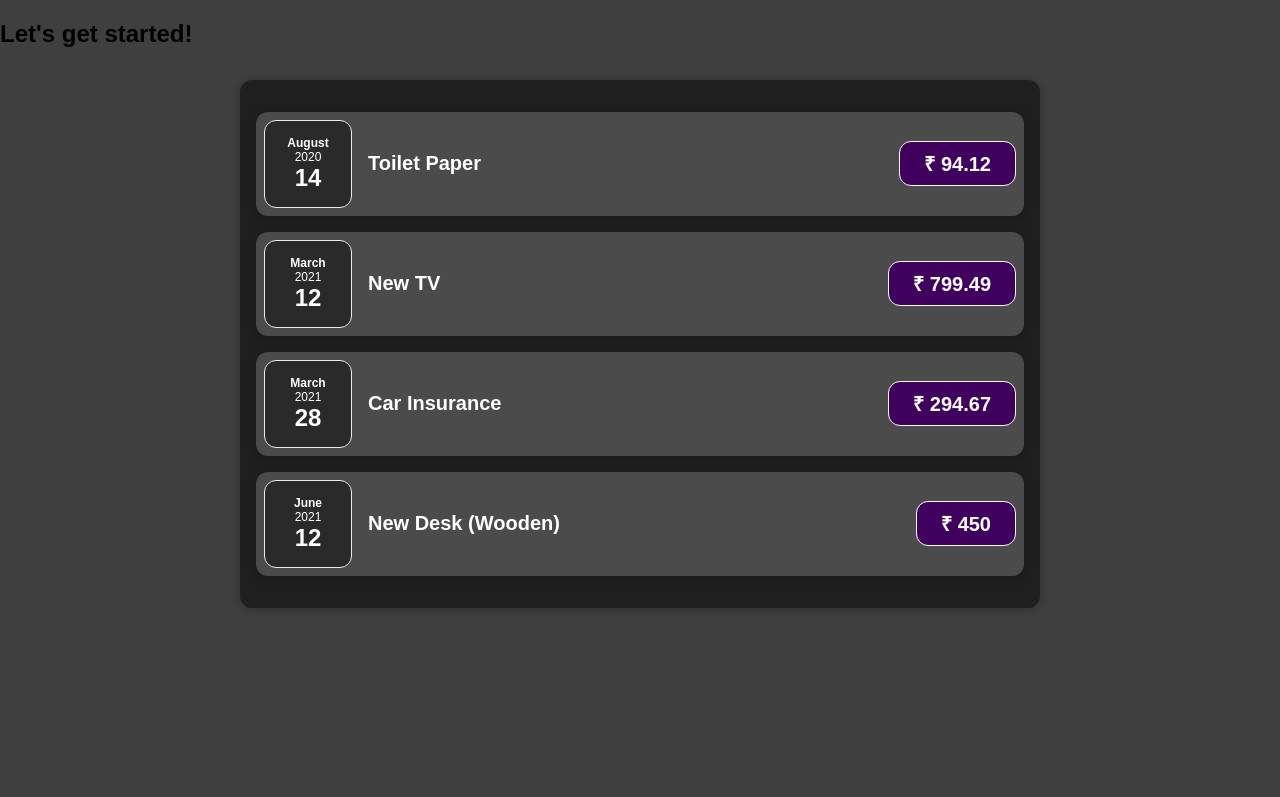
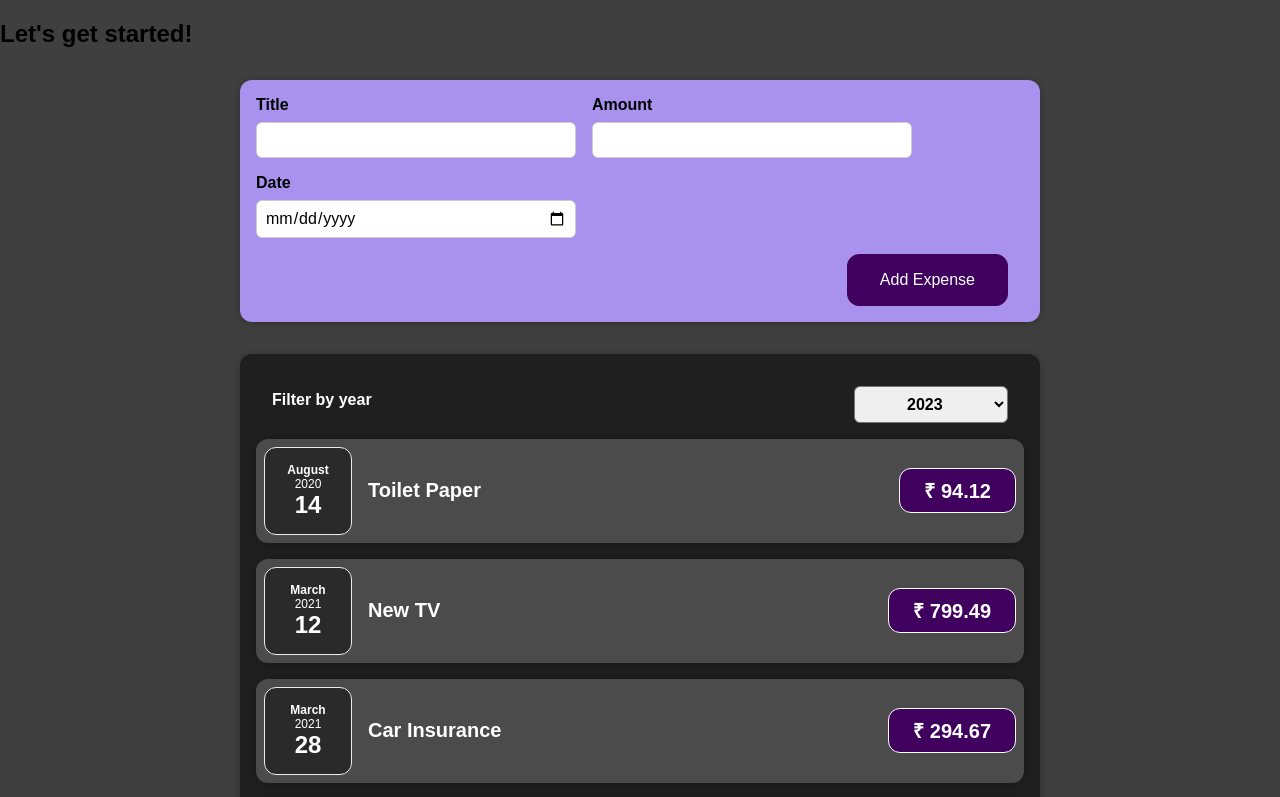
Before and after one commit to LakshayRohilla/expense-tracker-application, a React (Create React App) app: page / in a window 1280 px wide. Shown: the top 797 px of the page. Built offline with nearby package versions, Linux system fonts and the light colour scheme.

Commit message:
Added form, newExpense and filterExpense component

```diff
--- a/src/App.js
+++ b/src/App.js
@@ -1,4 +1,5 @@
 import Expenses from "./components/expenses/Expenses";
+import NewExpense from "./components/newExpense/NewExpense";
 
 function App() {
     const expenses = [
@@ -22,9 +23,16 @@ function App() {
             date: new Date(2021, 5, 12),
         },
     ];
+
+    const addExpenseHandler = expense => {
+        console.log('In App.js');
+        console.log(expense);
+    };
+
     return (
         <div>
             <h2>Let's get started!</h2>
+            <NewExpense onAddExpense={addExpenseHandler}/>
             <Expenses items={expenses}/>
         </div>
     );
--- /dev/null
+++ b/src/components/expenses/ExpenseFilter.css
@@ -0,0 +1,24 @@
+.expenses-filter {
+  color: white;
+  padding: 0 1rem;
+}
+
+.expenses-filter__control {
+  display: flex;
+  width: 100%;
+  align-items: center;
+  justify-content: space-between;
+  margin: 1rem 0;
+}
+
+.expenses-filter label {
+  font-weight: bold;
+  margin-bottom: 0.5rem;
+}
+
+.expenses-filter select {
+  font: inherit;
+  padding: 0.5rem 3rem;
+  font-weight: bold;
+  border-radius: 6px;
+}
--- /dev/null
+++ b/src/components/expenses/ExpenseFilter.js
@@ -0,0 +1,21 @@
+import './ExpenseFilter.css'
+
+export default function ExpenseFilter({onChangeFilter, selected}) {
+    const dropdownChangeHandler = (event) => {
+        onChangeFilter(event.target.value);
+    };
+
+    return (
+        <div className='expenses-filter'>
+            <div className='expenses-filter__control'>
+                <label>Filter by year</label>
+                <select value={selected} onChange={dropdownChangeHandler}>
+                    <option value='2026'>2026</option>
+                    <option value='2025'>2025</option>
+                    <option value='2024'>2024</option>
+                    <option value='2023'>2023</option>
+                </select>
+            </div>
+        </div>
+    );
+}
--- a/src/components/expenses/ExpenseItem.js
+++ b/src/components/expenses/ExpenseItem.js
@@ -6,10 +6,10 @@ export default function ExpenseItem({title, amount, date}) {
     return (
         <Card className='expense-item'>
             <ExpenseDate date={date}/>
-            <iv className='expense-item__description'>
+            <div className='expense-item__description'>
                 <h2>{title}</h2>
                 <div className='expense-item__price'>₹ {amount}</div>
-            </iv>
+            </div>
         </Card>
     )
 }
--- a/src/components/expenses/Expenses.js
+++ b/src/components/expenses/Expenses.js
@@ -1,10 +1,20 @@
 import ExpenseItem from "./ExpenseItem";
 import Card from "../ui/Card";
 import './Expenses.css';
+import ExpenseFilter from "./ExpenseFilter";
+import {useState} from "react";
 
-export default function Expenses({items}){
+export default function Expenses({items}) {
+
+    const [filteredYear, setFilteredYear] = useState('2023');
+
+    const filterChangeHandler = selectedYear => {
+        setFilteredYear(selectedYear);
+    };
+
     return (
         <Card className='expenses'>
+            <ExpenseFilter selected={filteredYear} onChangeFilter={filterChangeHandler} />
             {items.map(item =>
                 <div key={item.id}>
                     <ExpenseItem title={item.title} amount={item.amount} date={item.date}/>
--- /dev/null
+++ b/src/components/newExpense/ExpenseForm.css
@@ -0,0 +1,26 @@
+.new-expense__controls {
+  display: flex;
+  flex-wrap: wrap;
+  gap: 1rem;
+  margin-bottom: 1rem;
+  text-align: left;
+}
+
+.new-expense__control label {
+  font-weight: bold;
+  margin-bottom: 0.5rem;
+  display: block;
+}
+
+.new-expense__control input {
+  font: inherit;
+  padding: 0.5rem;
+  border-radius: 6px;
+  border: 1px solid #ccc;
+  width: 20rem;
+  /*max-width: 100%;*/
+}
+
+.new-expense__actions {
+  text-align: right;
+}
--- /dev/null
+++ b/src/components/newExpense/ExpenseForm.js
@@ -0,0 +1,74 @@
+import './ExpenseForm.css';
+import {useState} from "react";
+
+export default function ExpenseForm({onSaveExpenseData}) {
+    const [enteredTitle, setEnteredTitle] = useState('');
+    const [enteredAmount, setEnteredAmount] = useState('');
+    const [enteredDate, setEnteredDate] = useState('');
+
+    const titleChangeHandler = (event) => {
+        setEnteredTitle(event.target.value);
+        // setUserInput({
+        //   ...userInput,
+        //   enteredTitle: event.target.value,
+        // });
+        // setUserInput((prevState) => {
+        //   return { ...prevState, enteredTitle: event.target.value };
+        // });
+    };
+
+    const amountChangeHandler = (event) => {
+        setEnteredAmount(event.target.value);
+        // setUserInput({
+        //   ...userInput,
+        //   enteredAmount: event.target.value,
+        // });
+    };
+
+    const dateChangeHandler = (event) => {
+        setEnteredDate(event.target.value);
+        // setUserInput({
+        //   ...userInput,
+        //   enteredDate: event.target.value,
+        // });
+    };
+
+    const submitHandler = (event) => {
+        event.preventDefault();
+
+        const expenseData = {
+            title: enteredTitle,
+            amount: enteredAmount,
+            date: new Date(enteredDate)
+        };
+        setEnteredTitle('');
+        // updating the state after storing the entered data in the object.
+        setEnteredAmount('');
+        setEnteredDate('')
+        onSaveExpenseData(expenseData);
+    };
+    return (
+        <form onSubmit={submitHandler}>
+            <div className='new-expense__controls'>
+                <div className='new-expense__control'>
+                    <label>Title</label>
+                    <input type='text' onChange={titleChangeHandler} value={enteredTitle}/>
+                {/*    We are providing the value for the two-way binding, one we are getting the entered data from onChange we are storing it in the state and creating object out of it. */}
+                {/*    Then we are updating the value to the empty one, and to have its reflexion in the input fields we have to add the *value* attribute in the input tag*/}
+                </div>
+                <div className='new-expense__control'>
+                    <label>Amount</label>
+                    <input type='number' min='0.01' step='0.01' onChange={amountChangeHandler} value={enteredAmount}/>
+                </div>
+                <div className='new-expense__control'>
+                    <label>Date</label>
+                    {/*<input type='date' min='2019-01-01' max='2022-12-31'/>*/}
+                    <input type='date' onChange={dateChangeHandler} value={enteredDate}/>
+                </div>
+            </div>
+            <div className='new-expense__actions'>
+                <button type='submit'>Add Expense</button>
+            </div>
+        </form>
+    )
+}
--- /dev/null
+++ b/src/components/newExpense/NewExpense.css
@@ -0,0 +1,38 @@
+.new-expense {
+  background-color: #a892ee;
+  padding: 1rem;
+  margin: 2rem auto;
+  width: 50rem;
+  max-width: 95%;
+  border-radius: 12px;
+  text-align: center;
+  box-shadow: 0 1px 8px rgba(0, 0, 0, 0.25);
+}
+
+.new-expense button {
+  font: inherit;
+  cursor: pointer;
+  padding: 1rem 2rem;
+  border: 1px solid #40005d;
+  background-color: #40005d;
+  color: white;
+  border-radius: 12px;
+  margin-right: 1rem;
+}
+
+.new-expense button:hover,
+.new-expense button:active {
+  background-color: #510674;
+  border-color: #510674;
+}
+
+.new-expense button.alternative {
+  color: #220131;
+  border-color: transparent;
+  background-color: transparent;
+}
+
+.new-expense button.alternative:hover,
+.new-expense button.alternative:active {
+  background-color: #ddb3f8;
+}
--- /dev/null
+++ b/src/components/newExpense/NewExpense.js
@@ -0,0 +1,18 @@
+import './NewExpense.css';
+import ExpenseForm from "./ExpenseForm";
+
+export default function NewExpense({onAddExpense}) {
+    const saveExpenseDataHandler = (enteredExpenseData) => {
+    const expenseData = {
+      ...enteredExpenseData,
+      id: Math.random().toString()
+    };
+    onAddExpense(expenseData);
+  };
+
+    return (
+        <div className='new-expense'>
+            <ExpenseForm onSaveExpenseData={saveExpenseDataHandler}/>
+        </div>
+    )
+}
```
